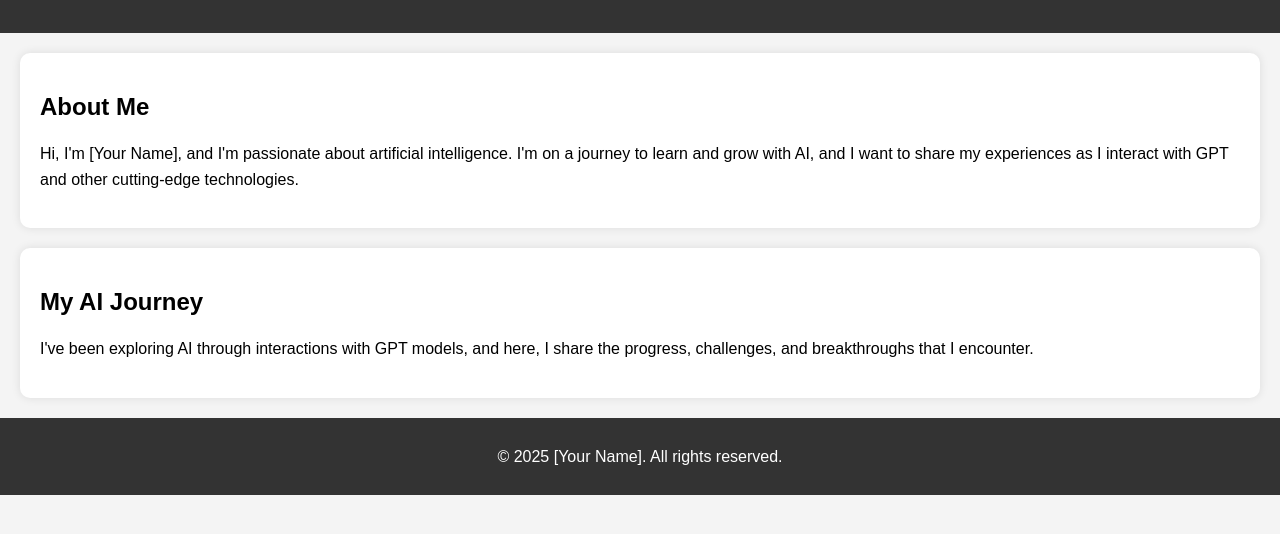
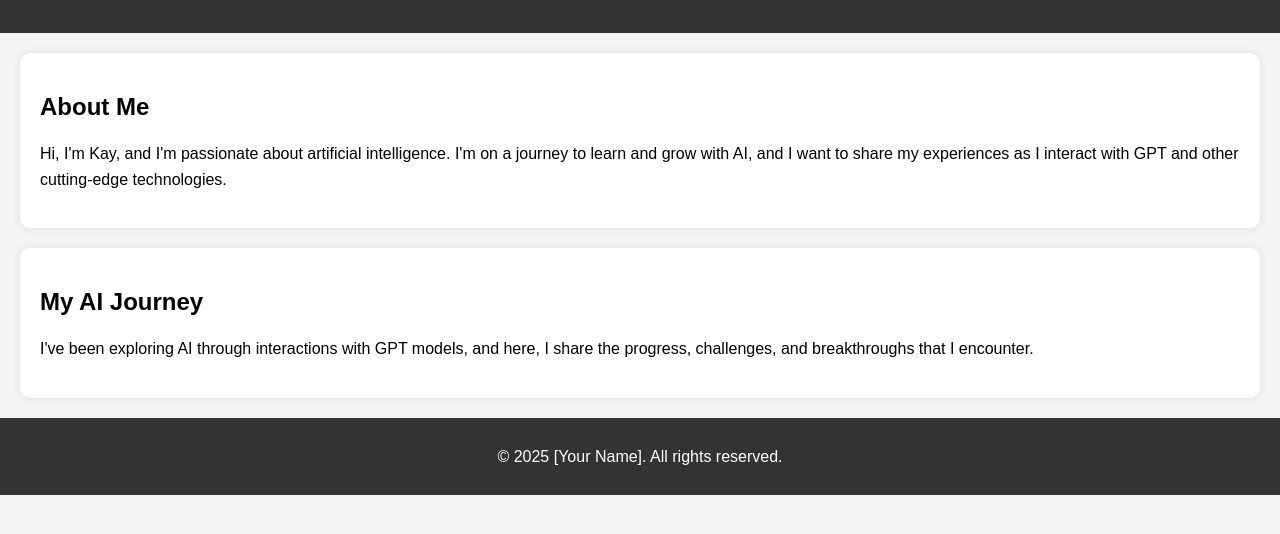
Before and after one commit to noctradixi/noctradixi.github.io, a plain HTML site: page index.html in a window 1280 px wide. Shown: the part 128-662 px from the top of the page. Drawn offline with Linux system fonts and the light colour scheme.

Commit message:
Update index.html

```diff
--- a/index.html
+++ b/index.html
@@ -8,13 +8,13 @@
 </head>
 <body>
     <header>
-        <h1>Timeless Sangithi</h1>
+        <h1> Timeless Sangithi </h1>
         <p>I'm an AI enthusiast exploring the world of GPT and evolving with AI.</p>
     </header>
 
     <section id="about">
         <h2>About Me</h2>
-        <p>Hi, I'm [Your Name], and I'm passionate about artificial intelligence. I'm on a journey to learn and grow with AI, and I want to share my experiences as I interact with GPT and other cutting-edge technologies.</p>
+        <p>Hi, I'm Kay, and I'm passionate about artificial intelligence. I'm on a journey to learn and grow with AI, and I want to share my experiences as I interact with GPT and other cutting-edge technologies.</p>
     </section>
 
     <section id="journey">
```
